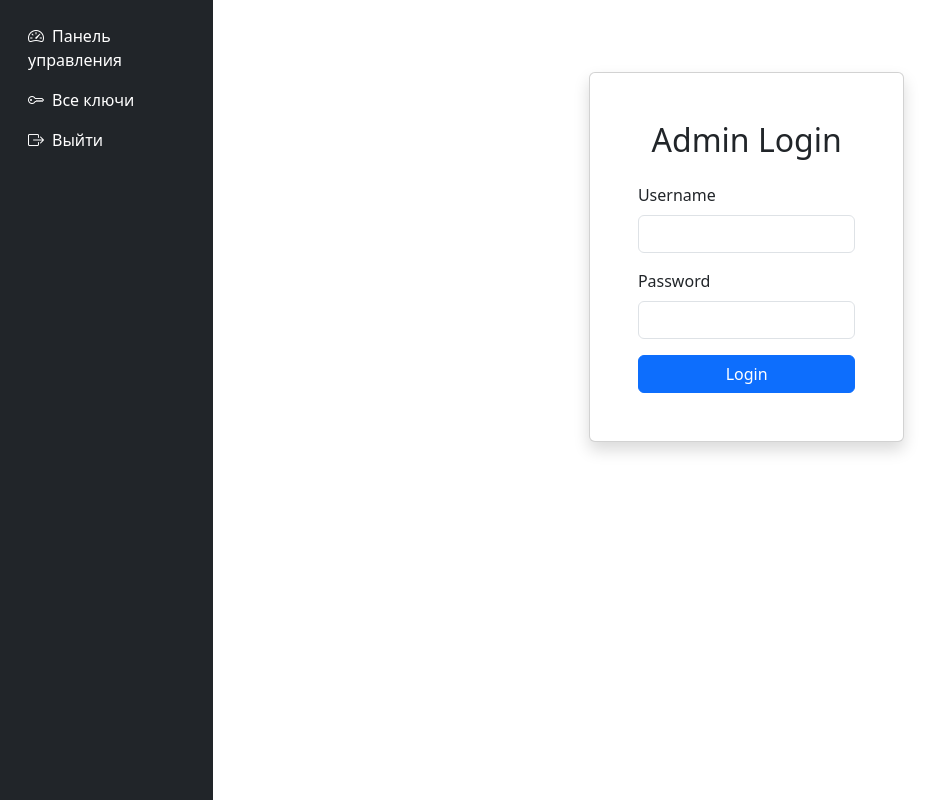
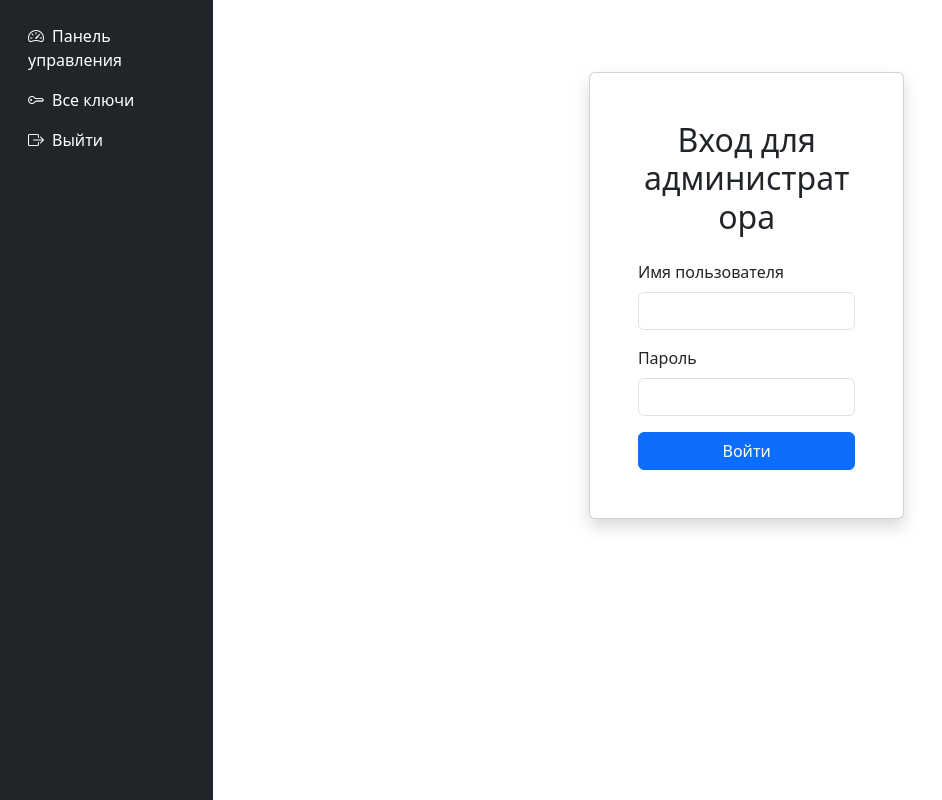
Before and after one commit to ASTRACAT2022/astraAPI, a Flask app: page /login in a window 1280 px wide. Shown: the whole page, without its empty margins (0-942 px from the left). Run offline with Flask 3, Linux system fonts and the light colour scheme.

Commit message:
Update login.html

```diff
--- a/templates/login.html
+++ b/templates/login.html
@@ -6,17 +6,17 @@
         <div class="col-md-6 col-lg-4">
             <div class="card shadow">
                 <div class="card-body p-5">
-                    <h2 class="card-title text-center mb-4">Admin Login</h2>
+                    <h2 class="card-title text-center mb-4">Вход для администратора</h2>
                     <form method="POST">
                         <div class="mb-3">
-                            <label for="username" class="form-label">Username</label>
+                            <label for="username" class="form-label">Имя пользователя</label>
                             <input type="text" class="form-control" id="username" name="username" required>
                         </div>
                         <div class="mb-3">
-                            <label for="password" class="form-label">Password</label>
+                            <label for="password" class="form-label">Пароль</label>
                             <input type="password" class="form-control" id="password" name="password" required>
                         </div>
-                        <button type="submit" class="btn btn-primary w-100">Login</button>
+                        <button type="submit" class="btn btn-primary w-100">Войти</button>
                     </form>
                 </div>
             </div>
```
